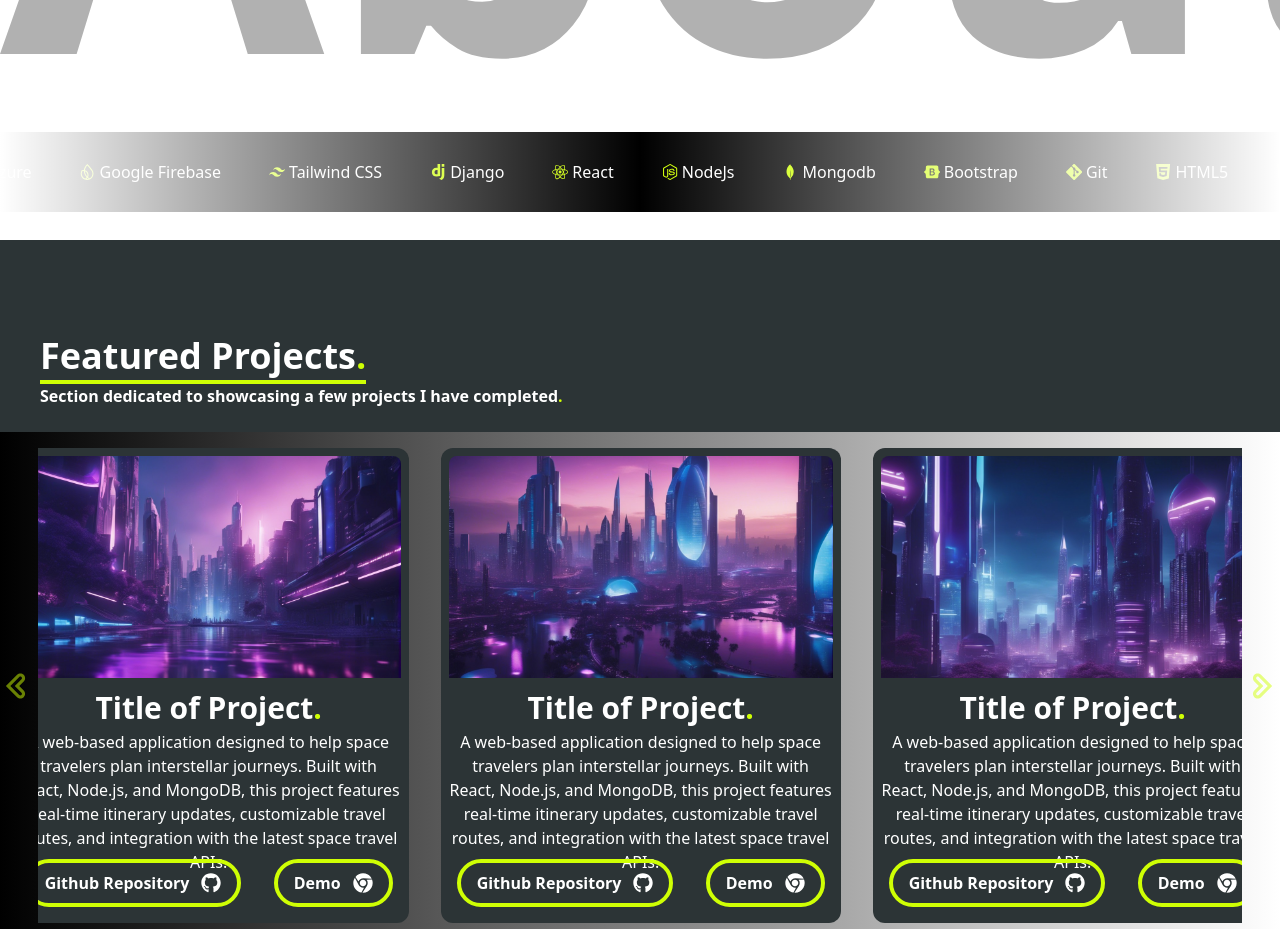
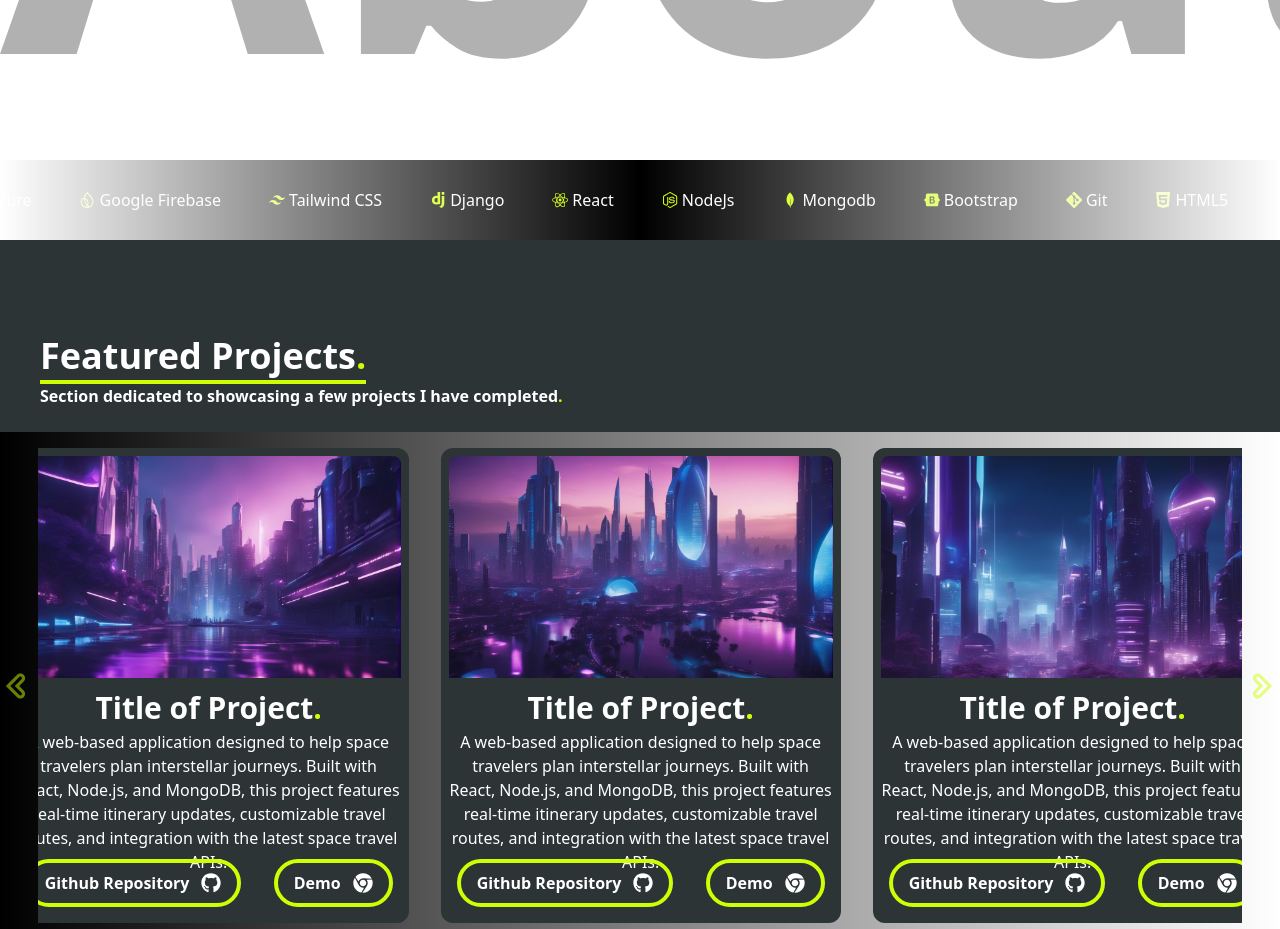
Before and after one commit to GroverSoans/PortWebpage, a React (Vite) app: page / in a window 1280 px wide. Shown: the part 1360-2289 px from the top of the page. Built offline with nearby package versions, Linux system fonts and the light colour scheme.

Commit message:
small tweaks

```diff
--- a/src/components/Header.jsx
+++ b/src/components/Header.jsx
@@ -1,6 +1,6 @@
 import {useEffect, useState} from 'react';
 import { RiMenu5Fill, RiCloseCircleLine } from "react-icons/ri";
-import {Link, animateScroll as scroll} from 'react-scroll';
+import {Link, } from 'react-scroll';
 import './css/header.css';
 
 //flex-grow flex justify-center
--- a/src/components/LogoSlider.jsx
+++ b/src/components/LogoSlider.jsx
@@ -29,7 +29,7 @@ const items = [
 ];
 
 return (
-  <div className="bottom-7 overflow-hidden w-full h-20 bg-black relative ">
+  <div className="bottom-0 overflow-hidden w-full h-20 bg-black relative ">
     <div className="absolute top-0 left-0 w-full h-full flex animate-scroll">
       <div className="flex items-center">
         {items.map((item, index) => (
```
